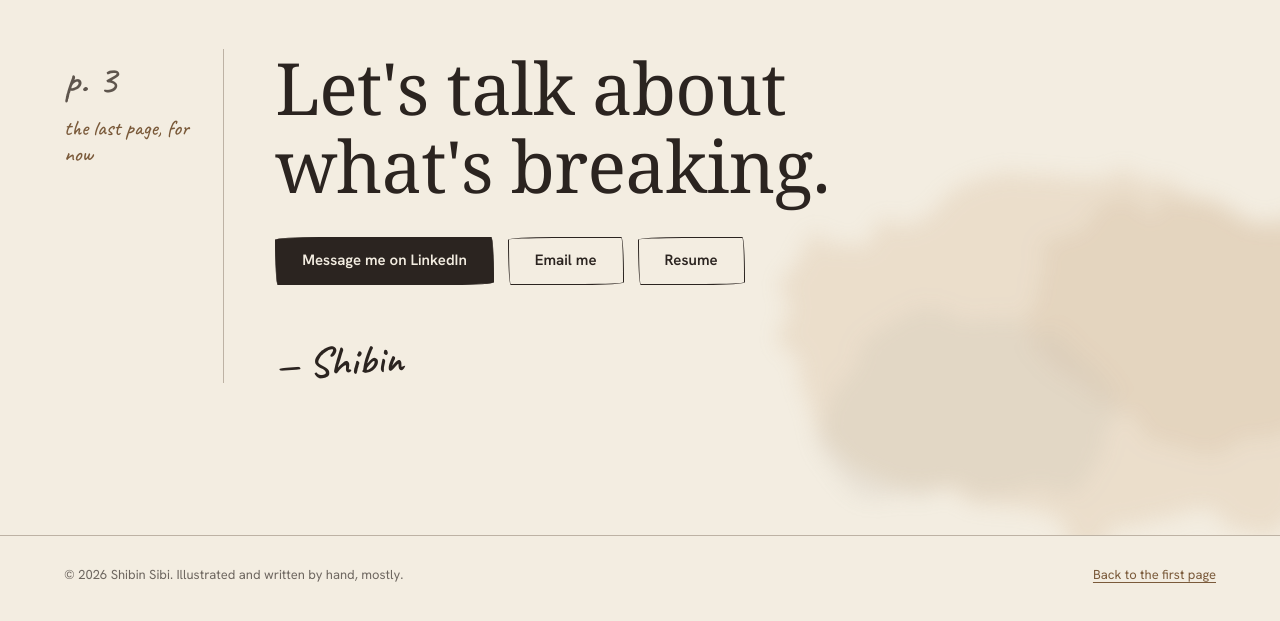
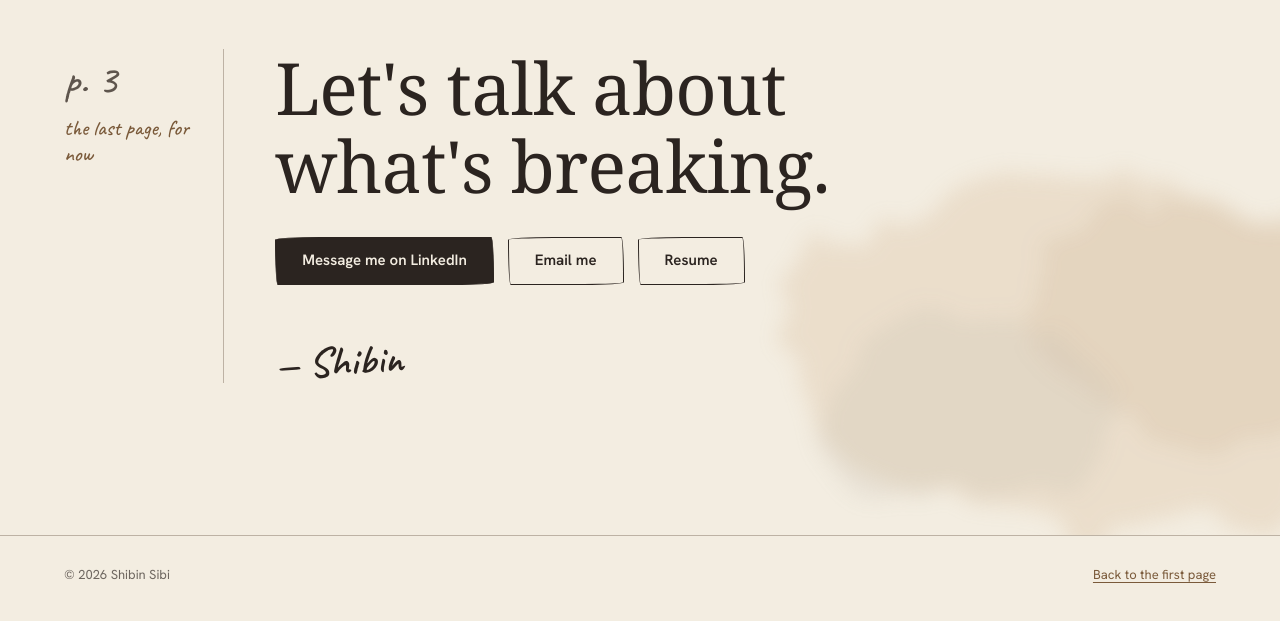
Before and after one commit to shibinsibi/PRODUCT-BRAND-BY-Shibin, a plain HTML site: page index.html in a window 1280 px wide. Shown: the part 6656-7277 px from the top of the page. Drawn offline with Linux system fonts and the light colour scheme; a web font is replaced by a local one.

Commit message:
Remove extra text from footer copyright notice

```diff
--- a/index.html
+++ b/index.html
@@ -820,7 +820,7 @@ body::after {
 
 <footer class="footer">
   <div class="footer-inner">
-    <span>© 2026 Shibin Sibi. Illustrated and written by hand, mostly.</span>
+    <span>© 2026 Shibin Sibi</span>
     <a href="#top">Back to the first page</a>
   </div>
 </footer>
```
